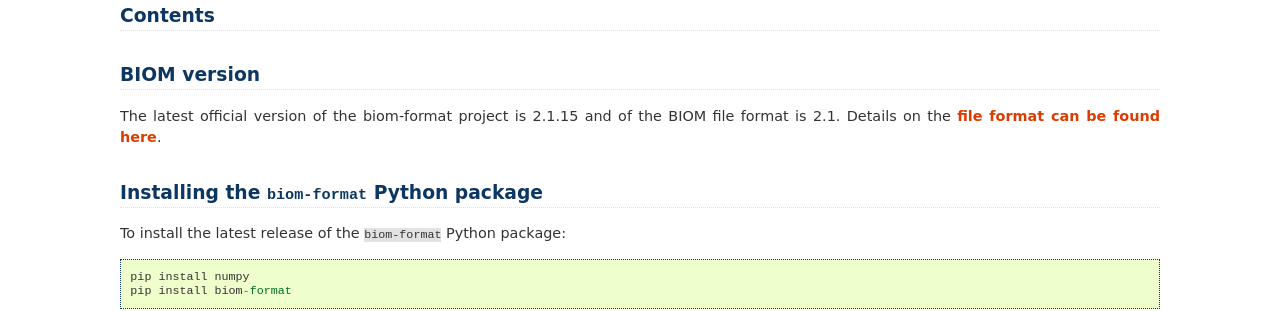
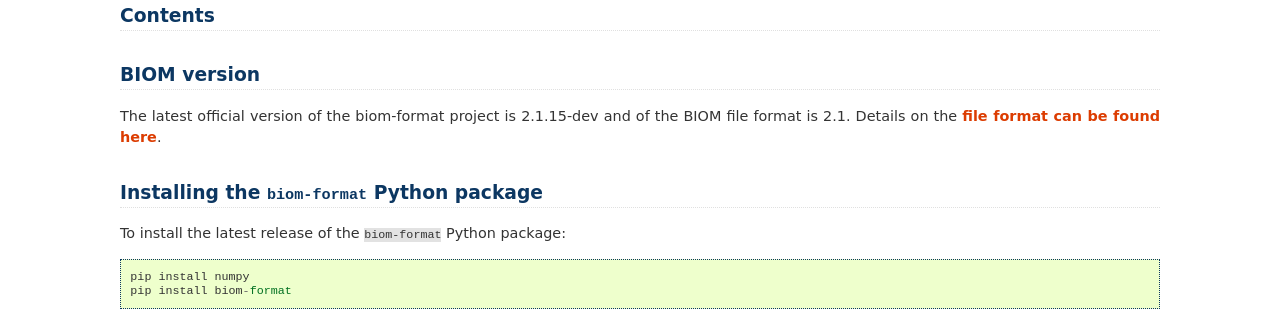
Before and after one commit to biocore/biom-format, a Sphinx documentation site: the page built from doc/index.rst, in a window 1280 px wide. Shown: the part 1245-1556 px from the top of the page. Built offline with Sphinx 7.4.7, drawn with Linux system fonts in a browser that asks for light colours; formulas are drawn with MathJax 3; pages that are not in the unit, such as notebooks, are missing from menus.

Commit message:
REL: remark we're back in dev

```diff
--- a/doc/conf.py
+++ b/doc/conf.py
@@ -64,8 +64,8 @@ copyright = '2011-2022 The BIOM Format Development Team'
 # built documents.
 #
 # The full version, including alpha/beta/rc tags.
-version = "2.1.15"
-release = "2.1.15"
+version = "2.1.15-dev"
+release = "2.1.15-dev"
 
 # The language for content autogenerated by Sphinx. Refer to documentation
 # for a list of supported languages.
--- a/setup.py
+++ b/setup.py
@@ -32,7 +32,7 @@ __copyright__ = "Copyright 2011-2020, The BIOM Format Development Team"
 __credits__ = ["Greg Caporaso", "Daniel McDonald", "Jose Clemente",
                "Jai Ram Rideout", "Jorge Cañardo Alastuey", "Michael Hall"]
 __license__ = "BSD"
-__version__ = "2.1.15"
+__version__ = "2.1.15-dev"
 __maintainer__ = "Daniel McDonald"
 __email__ = "mcdonadt@colorado.edu"
 
```
Also changed, not shown: 1 other file.
